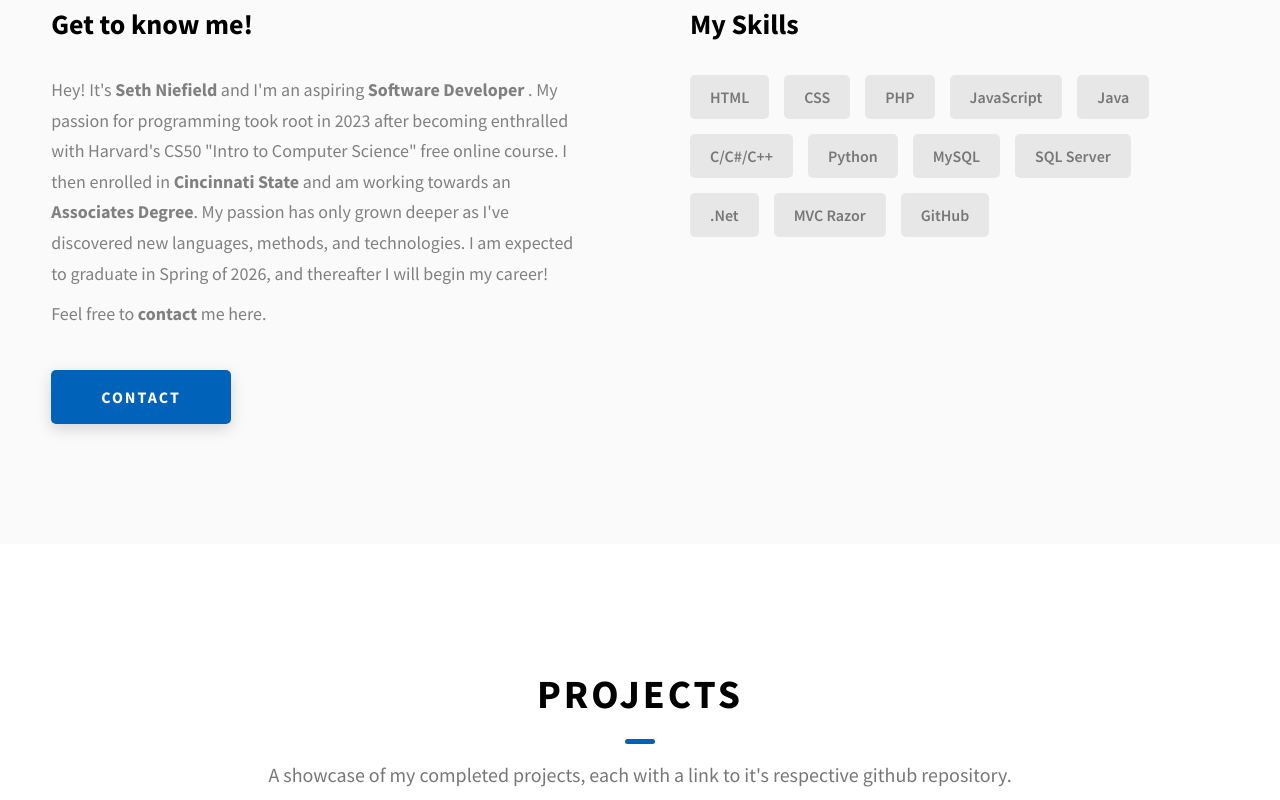
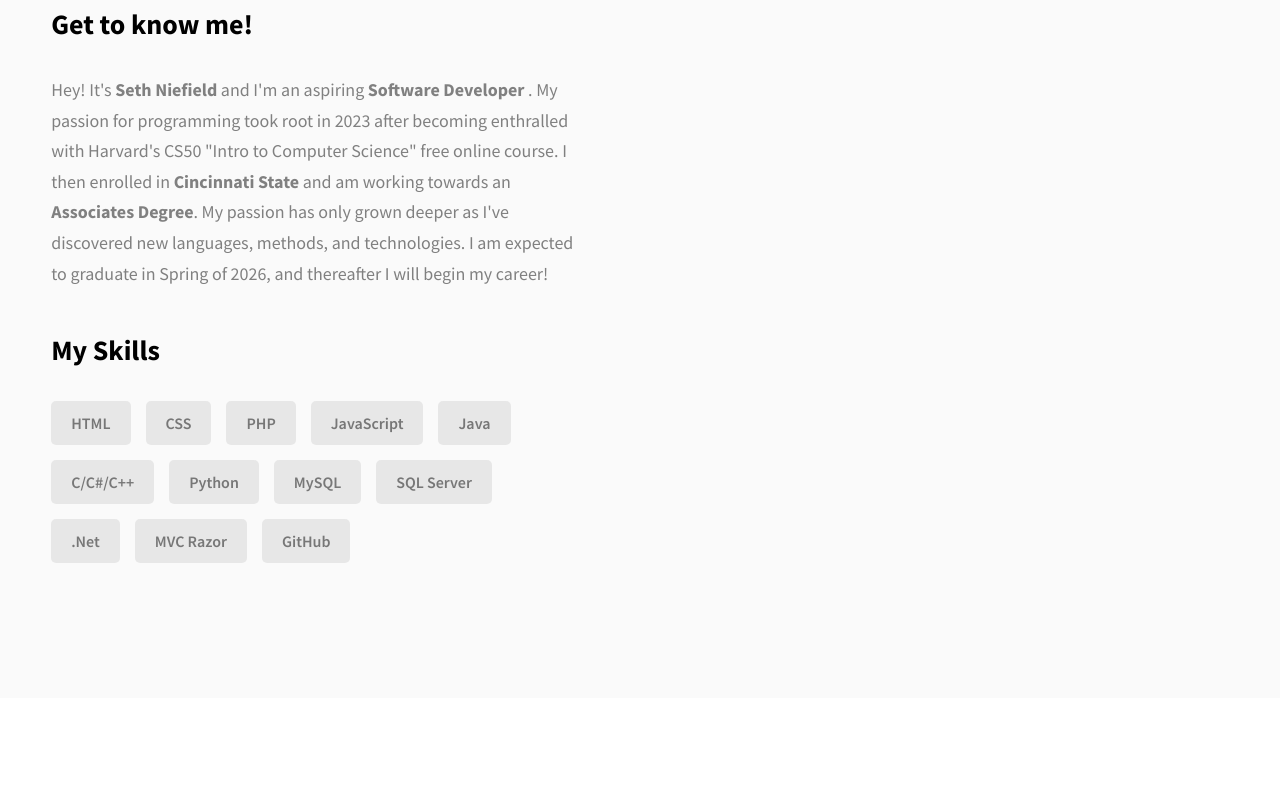
Before and after one commit to Seth7051/Portfolio, a website: page index.html in a window 1280 px wide. Shown: the part 1262-2062 px from the top of the page. Drawn offline with Linux system fonts and the light colour scheme.

Commit message:
Update index.html

```diff
--- a/index.html
+++ b/index.html
@@ -144,13 +144,6 @@
                   My passion has only grown deeper as I've discovered new languages, methods, and technologies.
                   I am expected to graduate in Spring of 2026, and thereafter I will begin my career!
               </p>
-              <p class="about__content-details-para">
-                Feel free to <strong>contact</strong> me here.
-              </p>
-            </div>
-            <a href="./#contact" class="btn btn--med btn--theme dynamicBgClr"
-              >Contact</a
-            >
           </div>
           <div class="about__content-skills">
             <h3 class="about__content-title">My Skills</h3>
```
